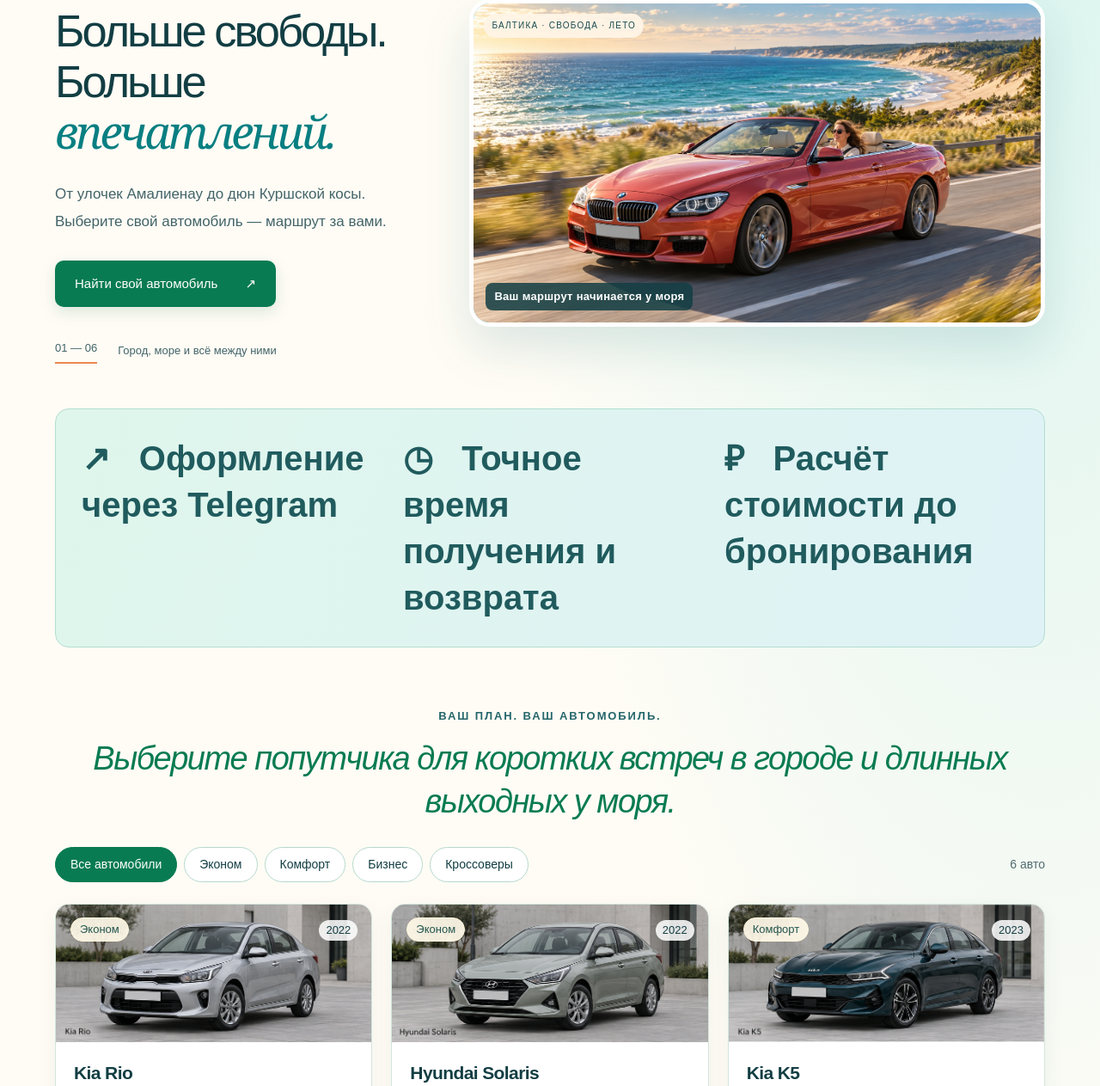
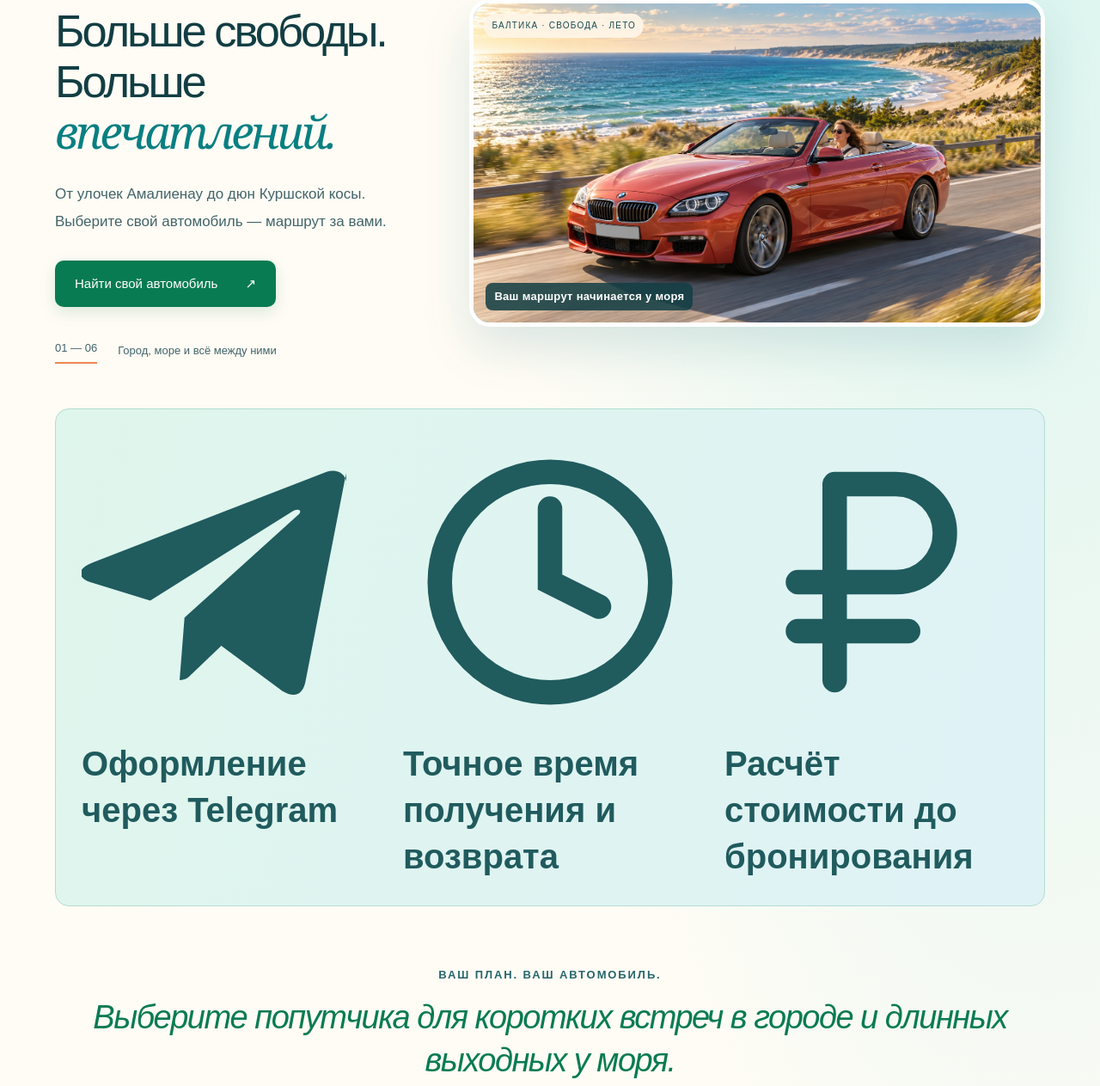
Before and after one commit to guanhes20-ux/my_first_app, a Flask app: page / in a window 1280 px wide. Shown: the part 203-1466 px from the top of the page at 86% size. Run offline with Flask 3, Linux system fonts and the light colour scheme; parts of the project's set-up code (start-up, migrations or seed data) failed here and were passed over.

Commit message:
Add colorful Telegram, clock and price icons to benefits

```diff
--- a/templates/index.html
+++ b/templates/index.html
@@ -1,7 +1,7 @@
 {% extends "base.html" %}{% block content %}
 <main>
 <section class="hero"><div class="hero-copy"><div class="eyebrow"><span class="dot"></span> ОТКРОЙТЕ КАЛИНИНГРАД В СВОЁМ РИТМЕ</div><h1>Больше свободы.<br>Больше <em>впечатлений.</em></h1><p>От улочек Амалиенау до дюн Куршской косы.<br>Выберите свой автомобиль — маршрут за вами.</p><a href="#fleet" class="button">Найти свой автомобиль <span>↗</span></a><div class="hero-note"><span>01 — 06</span><span>Город, море и всё между ними</span></div></div><div class="hero-art"><img src="/static/bmw-coast-hero.png" width="1672" height="941" fetchpriority="high" alt="Коралловый кабриолет BMW 6 серии с девушкой за рулём едет вдоль морского побережья — сгенерированная иллюстрация"><span class="art-caption">БАЛТИКА · СВОБОДА · ЛЕТО</span><span class="art-bottom">Ваш маршрут начинается у моря</span></div></section>
-<div class="benefits"><span>↗ &nbsp; Оформление через Telegram</span><span>◷ &nbsp; Точное время получения и возврата</span><span>₽ &nbsp; Расчёт стоимости до бронирования</span></div>
+<div class="benefits"><span class="benefit-item"><span class="benefit-icon benefit-icon-telegram"><svg viewBox="0 0 24 24" fill="currentColor" aria-hidden="true"><path d="M21.6 3.1 18.3 20c-.2 1.2-.9 1.5-1.9.9l-5-3.7-2.4 2.3c-.3.3-.5.5-1 .5l.4-5.1 9.3-8.4c.4-.4-.1-.6-.6-.2L5.6 13.5.7 12c-1.1-.4-1.1-1.1.2-1.6L20 3c.9-.3 1.7.2 1.6 1.1Z"/></svg></span><span>Оформление через Telegram</span></span><span class="benefit-item"><span class="benefit-icon benefit-icon-clock"><svg viewBox="0 0 24 24" fill="none" stroke="currentColor" stroke-width="2" stroke-linecap="round" aria-hidden="true"><circle cx="12" cy="12" r="9"/><path d="M12 6v6l4 2"/></svg></span><span>Точное время получения и возврата</span></span><span class="benefit-item"><span class="benefit-icon benefit-icon-price"><svg viewBox="0 0 24 24" fill="none" stroke="currentColor" stroke-width="2" stroke-linecap="round" stroke-linejoin="round" aria-hidden="true"><path d="M9 20V4h5a4 4 0 0 1 0 8H6m0 4h9"/></svg></span><span>Расчёт стоимости до бронирования</span></span></div>
 <section id="fleet" class="fleet"><div class="section-top"><div><div class="eyebrow">ВАШ ПЛАН. ВАШ АВТОМОБИЛЬ.</div><h2>Выберите попутчика для коротких встреч в городе и длинных выходных у моря.</h2></div></div><div class="catalog-toolbar"><div class="filters" role="group" aria-label="Класс автомобиля"><button class="chip active" data-filter="Все" aria-pressed="true">Все автомобили</button><button class="chip" data-filter="Эконом" aria-pressed="false">Эконом</button><button class="chip" data-filter="Комфорт" aria-pressed="false">Комфорт</button><button class="chip" data-filter="Бизнес" aria-pressed="false">Бизнес</button><button class="chip" data-filter="Кроссовер" aria-pressed="false">Кроссоверы</button></div><span id="car-count">6 автомобилей</span></div><div id="cars" class="car-grid" aria-live="polite"><p>Загружаем автопарк…</p></div><p class="demo-note">Демонстрационный автопарк и тарифы. {% if demo %}Учебный режим: используйте только вымышленные данные.{% endif %}</p></section>
 <section id="how" class="how"><div><div class="eyebrow">БЕЗ ЛИШНИХ ПОВОРОТОВ</div><h2>До поездки —<br>три простых шага.</h2><a class="text-link" href="#fleet">Начнём с автомобиля ↗</a></div><div class="steps"><article><span>01</span><div><h3>Выберите автомобиль и даты</h3><p>Укажите время получения и возврата. Сразу увидите стоимость и размер залога.</p></div></article><article><span>02</span><div><h3>Продолжите в Telegram</h3><p>Бот сохранит заявку и даст ссылку на анкету. Документы вводятся на сайте.</p></div></article><article><span>03</span><div><h3>Дождитесь подтверждения</h3><p>Менеджер проверит данные. Договор и акт подписываются при передаче автомобиля.</p></div></article></div></section>
 <section id="terms" class="terms"><div><div class="eyebrow">ПЕРЕД ТЕМ КАК ОТПРАВИТЬСЯ В ПУТЬ</div><h2>Всё важное — заранее</h2></div><details><summary>Что нужно для аренды?</summary><p>По условиям учебного проекта: возраст от 21 года, стаж от 2 лет, паспорт РФ и действующее водительское удостоверение категории B. Действительность документов проверяет менеджер.</p></details><details><summary>Как рассчитывается стоимость?</summary><p>Каждые начатые 24 часа оплачиваются как сутки. Все даты — по времени Калининграда (UTC+2). Обеспечительный платёж указан отдельно и не входит в стоимость.</p></details><details><summary>Когда бронь считается подтверждённой?</summary><p>После проверки и подтверждения менеджером. На заполнение анкеты даётся 30 минут с момента создания заявки. Подписание договора происходит отдельно.</p></details><details><summary>Где можно ездить и как получить автомобиль?</summary><p>Территорию поездок, место выдачи, страховку, пробег и порядок возврата согласуйте с менеджером до подписания. Выезд за пределы РФ в учебном сценарии не предусмотрен.</p></details></section>
```
